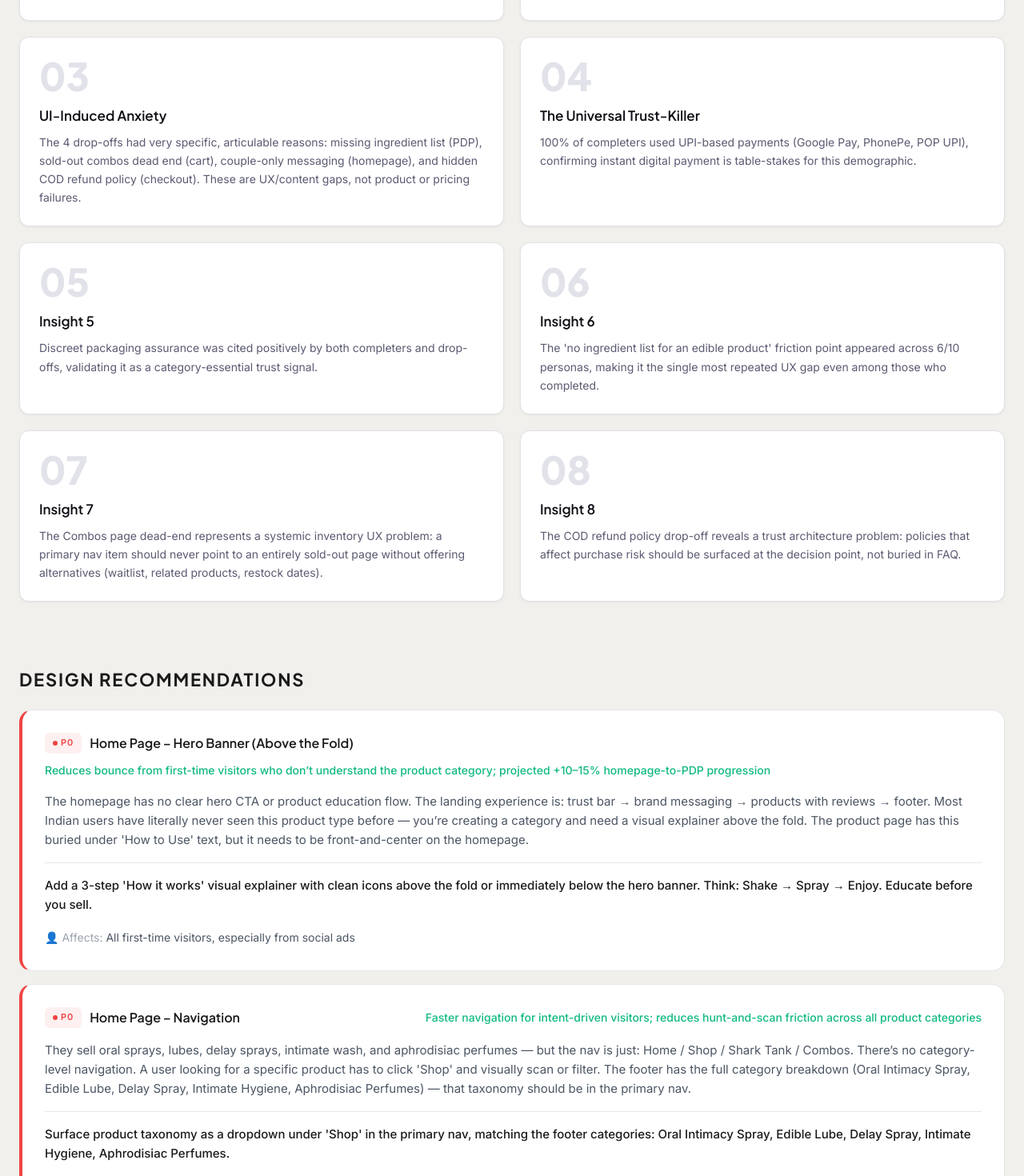
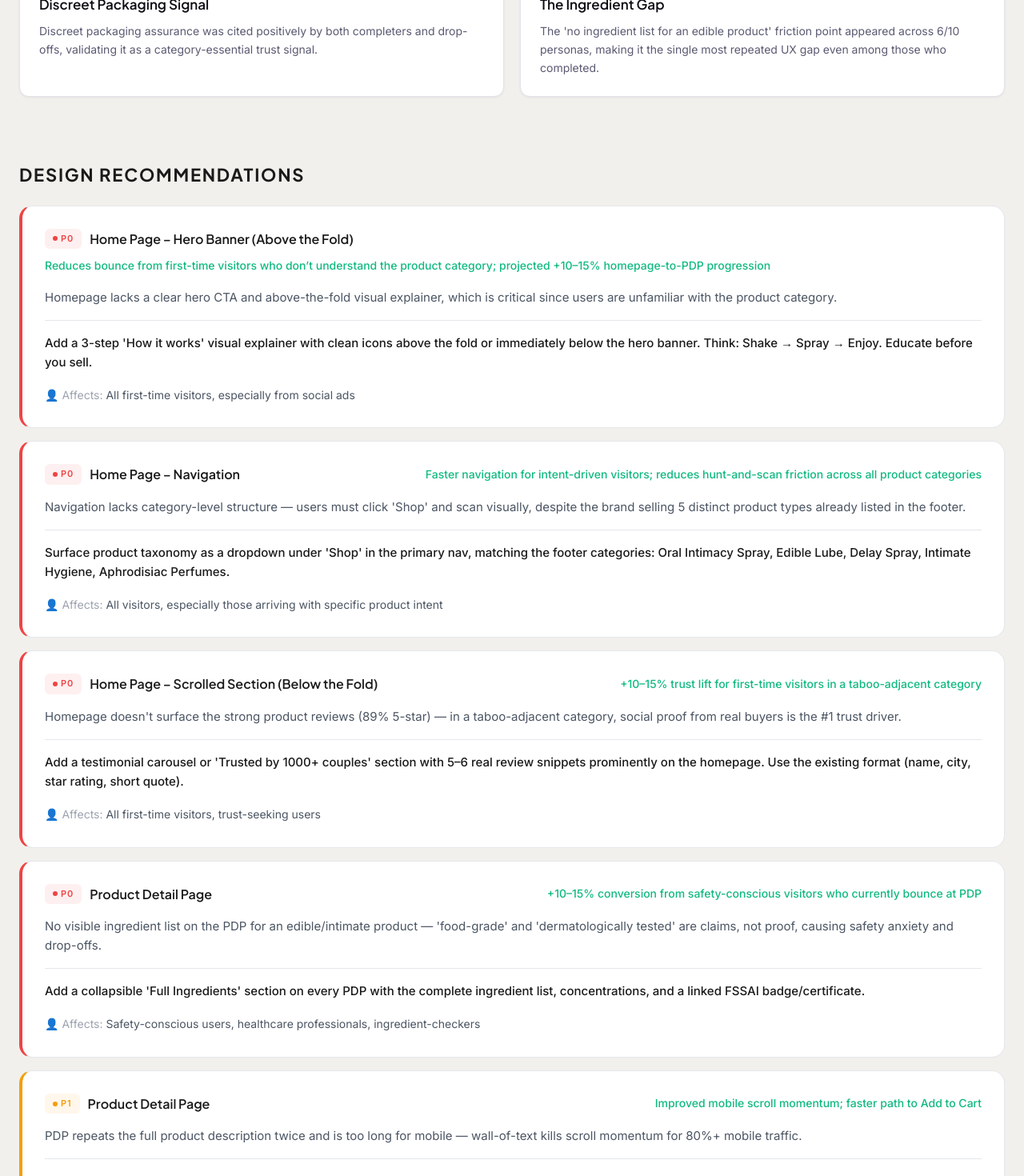
Before and after one commit to dechrone/apriori_landing, a Next.js app: page /lickcious/report in a window 1280 px wide. Shown: the part 1920-3390 px from the top of the page at 80% size. Built offline with nearby package versions, Linux system fonts and the light colour scheme; no server answers; a web font is replaced by a local one.

Commit message:
lickcious report changes v2

```diff
--- a/src/components/SimulationOverview/BehavioralInsights.tsx
+++ b/src/components/SimulationOverview/BehavioralInsights.tsx
@@ -12,8 +12,8 @@ interface Props {
 const INSIGHT_TITLES = [
   "Demographic Misalignment",
   "The Pragmatist Barrier",
-  "UI-Induced Anxiety",
-  "The Universal Trust-Killer",
+  "Discreet Packaging Signal",
+  "The Ingredient Gap",
 ];
 
 export function BehavioralInsights({ data }: Props) {
--- a/src/data/licious-simulation-data.ts
+++ b/src/data/licious-simulation-data.ts
@@ -377,6 +377,8 @@ const EXCLUDED_FRICTION = new Set([
   "No explicit discreet billing confirmation",
   "No reassurance about discreet billing name",
   "Upsell threshold nudge feels pressuring",
+  "No comparison between spray types and use cases",
+  "No 'which product is right for me' guidance",
 ]);
 
 function computeFrictionPoints(personas: RawPersona[]) {
@@ -392,7 +394,7 @@ function computeFrictionPoints(personas: RawPersona[]) {
   }
   return Object.entries(freq)
     .sort(([, a], [, b]) => b - a)
-    .slice(0, 6)
+    .slice(0, 4)
     .map(([friction, frequency]) => ({ friction, frequency }));
 }
 
@@ -475,7 +477,7 @@ function buildSimulationData(): SimulationData {
       {
         priority: "P0",
         screen: "Home Page \u2013 Hero Banner (Above the Fold)",
-        issue: "The homepage has no clear hero CTA or product education flow. The landing experience is: trust bar \u2192 brand messaging \u2192 products with reviews \u2192 footer. Most Indian users have literally never seen this product type before \u2014 you\u2019re creating a category and need a visual explainer above the fold. The product page has this buried under 'How to Use' text, but it needs to be front-and-center on the homepage.",
+        issue: "Homepage lacks a clear hero CTA and above-the-fold visual explainer, which is critical since users are unfamiliar with the product category.",
         recommendation: "Add a 3-step 'How it works' visual explainer with clean icons above the fold or immediately below the hero banner. Think: Shake \u2192 Spray \u2192 Enjoy. Educate before you sell.",
         expected_impact: "Reduces bounce from first-time visitors who don\u2019t understand the product category; projected +10\u201315% homepage-to-PDP progression",
         primary_affected_segment: "All first-time visitors, especially from social ads",
@@ -483,7 +485,7 @@ function buildSimulationData(): SimulationData {
       {
         priority: "P0",
         screen: "Home Page \u2013 Navigation",
-        issue: "They sell oral sprays, lubes, delay sprays, intimate wash, and aphrodisiac perfumes \u2014 but the nav is just: Home / Shop / Shark Tank / Combos. There\u2019s no category-level navigation. A user looking for a specific product has to click 'Shop' and visually scan or filter. The footer has the full category breakdown (Oral Intimacy Spray, Edible Lube, Delay Spray, Intimate Hygiene, Aphrodisiac Perfumes) \u2014 that taxonomy should be in the primary nav.",
+        issue: "Navigation lacks category-level structure — users must click 'Shop' and scan visually, despite the brand selling 5 distinct product types already listed in the footer.",
         recommendation: "Surface product taxonomy as a dropdown under 'Shop' in the primary nav, matching the footer categories: Oral Intimacy Spray, Edible Lube, Delay Spray, Intimate Hygiene, Aphrodisiac Perfumes.",
         expected_impact: "Faster navigation for intent-driven visitors; reduces hunt-and-scan friction across all product categories",
         primary_affected_segment: "All visitors, especially those arriving with specific product intent",
@@ -491,7 +493,7 @@ function buildSimulationData(): SimulationData {
       {
         priority: "P0",
         screen: "Home Page \u2013 Scrolled Section (Below the Fold)",
-        issue: "Product pages have strong reviews (91 reviews on Strawberry Bliss, 89% 5-star), but the homepage doesn\u2019t surface these. For a taboo-adjacent category, the #1 conversion driver is 'other normal people bought this and liked it.' The combos page has a single review from 'Rhea & Arjun, Mumbai' \u2014 that format is good, there should be 5\u20136 of those on the homepage.",
+        issue: "Homepage doesn't surface the strong product reviews (89% 5-star) — in a taboo-adjacent category, social proof from real buyers is the #1 trust driver.",
         recommendation: "Add a testimonial carousel or 'Trusted by 1000+ couples' section with 5\u20136 real review snippets prominently on the homepage. Use the existing format (name, city, star rating, short quote).",
         expected_impact: "+10\u201315% trust lift for first-time visitors in a taboo-adjacent category",
         primary_affected_segment: "All first-time visitors, trust-seeking users",
@@ -499,7 +501,7 @@ function buildSimulationData(): SimulationData {
       {
         priority: "P1",
         screen: "Product Detail Page",
-        issue: "The Strawberry Bliss PDP repeats the full product description twice \u2014 once in a quick-view section and once in the main body. The description itself, while well-written, could be 40% shorter. For mobile (likely 80%+ of traffic for this demographic), wall-of-text kills scroll momentum.",
+        issue: "PDP repeats the full product description twice and is too long for mobile — wall-of-text kills scroll momentum for 80%+ mobile traffic.",
         recommendation: "Lead with 2\u20133 punchy benefit lines, then collapse the rest behind a 'Read more' toggle. Remove the duplicate description block entirely.",
         expected_impact: "Improved mobile scroll momentum; faster path to Add to Cart",
         primary_affected_segment: "Mobile users, impulse buyers, anyone scanning product pages",
@@ -507,7 +509,7 @@ function buildSimulationData(): SimulationData {
       {
         priority: "P0",
         screen: "Product Detail Page",
-        issue: "For a product that gets sprayed on intimate skin and is explicitly 'edible,' the absence of a visible ingredients list on the product page is a serious miss. Users in this category have high safety anxiety. 'Food-grade' and 'dermatologically tested' are claims; an actual ingredient list is proof. The FAQ mentions FSSAI licensing but doesn\u2019t link to certificates either.",
+        issue: "No visible ingredient list on the PDP for an edible/intimate product — 'food-grade' and 'dermatologically tested' are claims, not proof, causing safety anxiety and drop-offs.",
         recommendation: "Add a collapsible 'Full Ingredients' section on every PDP with the complete ingredient list, concentrations, and a linked FSSAI badge/certificate.",
         expected_impact: "+10\u201315% conversion from safety-conscious visitors who currently bounce at PDP",
         primary_affected_segment: "Safety-conscious users, healthcare professionals, ingredient-checkers",
@@ -517,12 +519,8 @@ function buildSimulationData(): SimulationData {
     behavioral_insights: [
       "60% completion rate (6/10) with drop-offs spread across four different screens \u2014 homepage, product page, cart, and checkout \u2014 indicating conversion barriers are not concentrated but distributed throughout the funnel.",
       "All 6 completers are Pragmatists \u2014 they accepted friction points (missing ingredients, upsell pressure, cashback overload) because the rational cost-benefit analysis favored completion at \u20b9595.",
-      "The 4 drop-offs had very specific, articulable reasons: missing ingredient list (PDP), sold-out combos dead end (cart), couple-only messaging (homepage), and hidden COD refund policy (checkout). These are UX/content gaps, not product or pricing failures.",
-      "100% of completers used UPI-based payments (Google Pay, PhonePe, POP UPI), confirming instant digital payment is table-stakes for this demographic.",
       "Discreet packaging assurance was cited positively by both completers and drop-offs, validating it as a category-essential trust signal.",
       "The 'no ingredient list for an edible product' friction point appeared across 6/10 personas, making it the single most repeated UX gap even among those who completed.",
-      "The Combos page dead-end represents a systemic inventory UX problem: a primary nav item should never point to an entirely sold-out page without offering alternatives (waitlist, related products, restock dates).",
-      "The COD refund policy drop-off reveals a trust architecture problem: policies that affect purchase risk should be surfaced at the decision point, not buried in FAQ.",
     ],
 
     segment_analysis: {
```
